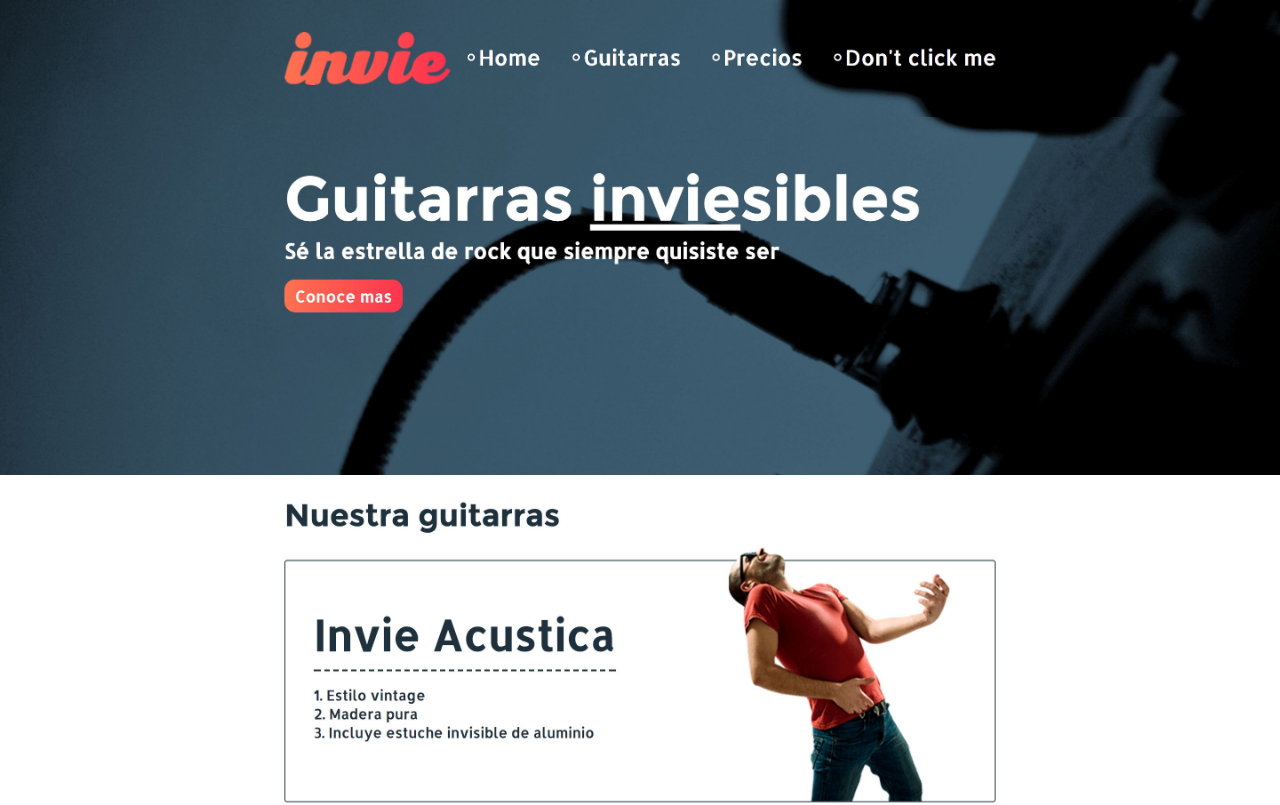
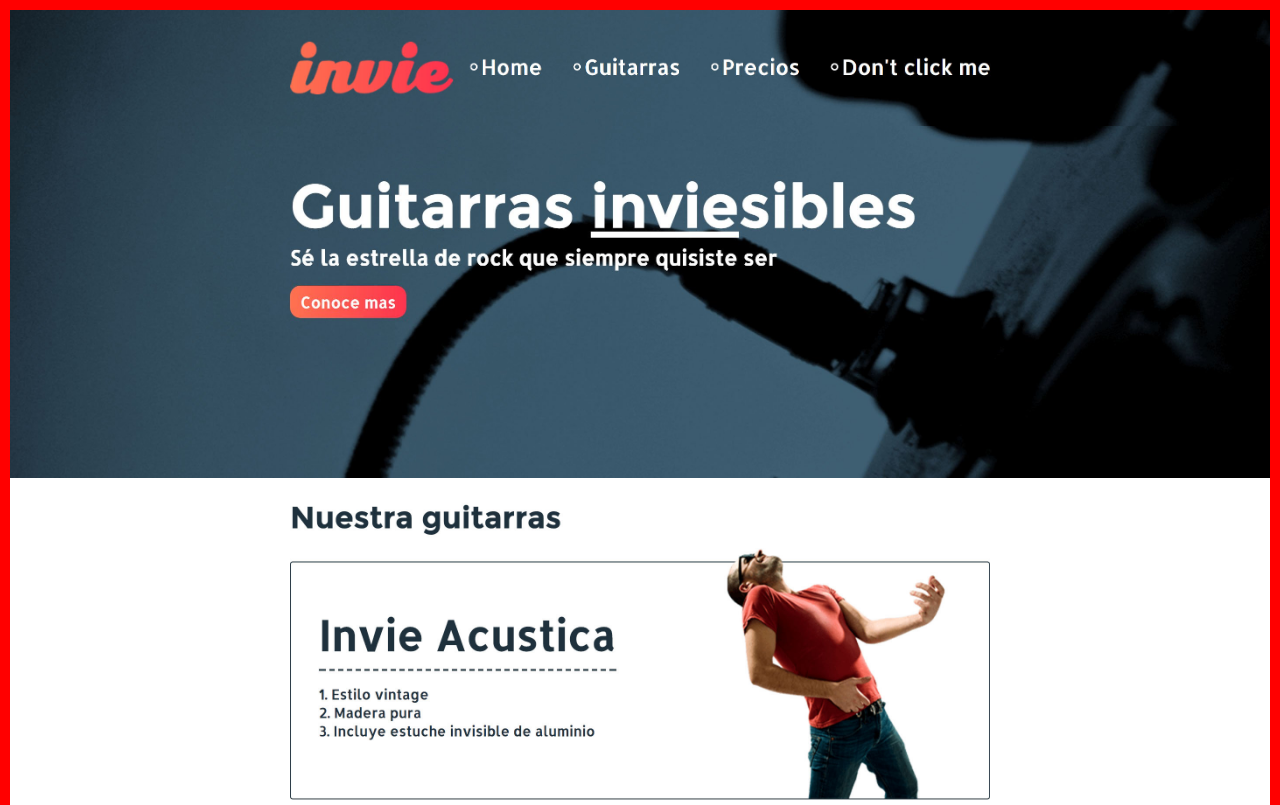
Before and after one commit to mfmontess/invie-github, a plain HTML site: page index.html in a window 1280 px wide. Shown: the top 805 px of the page. Drawn offline with Linux system fonts and the light colour scheme.

Commit message:
solucionando bug

```diff
--- a/index.html
+++ b/index.html
@@ -3,7 +3,8 @@
         <title>Invie</title>
         <style>
             body {
-                margin: 0
+                margin: 0;
+                border: 10px solid red
             }
 
             img {
```
